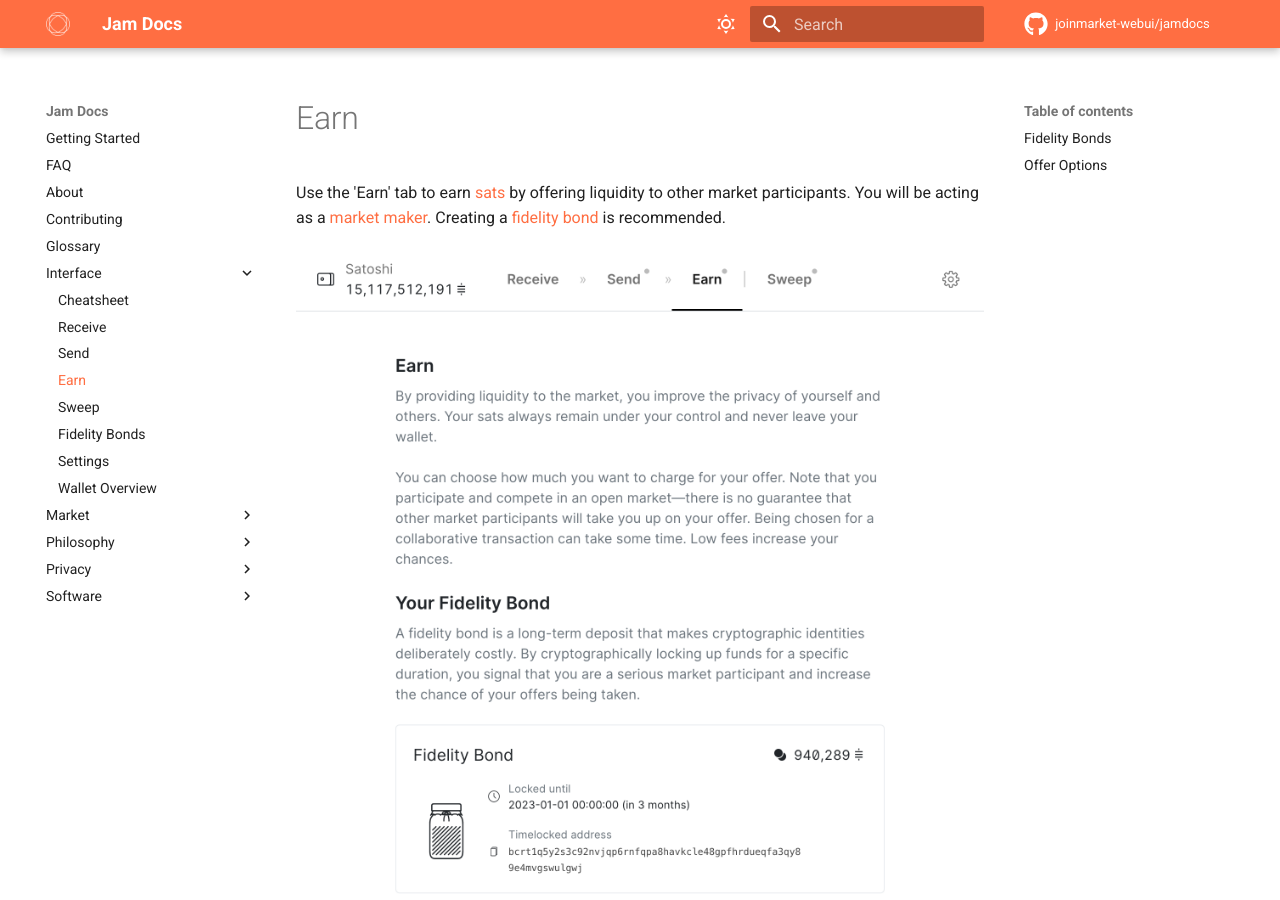
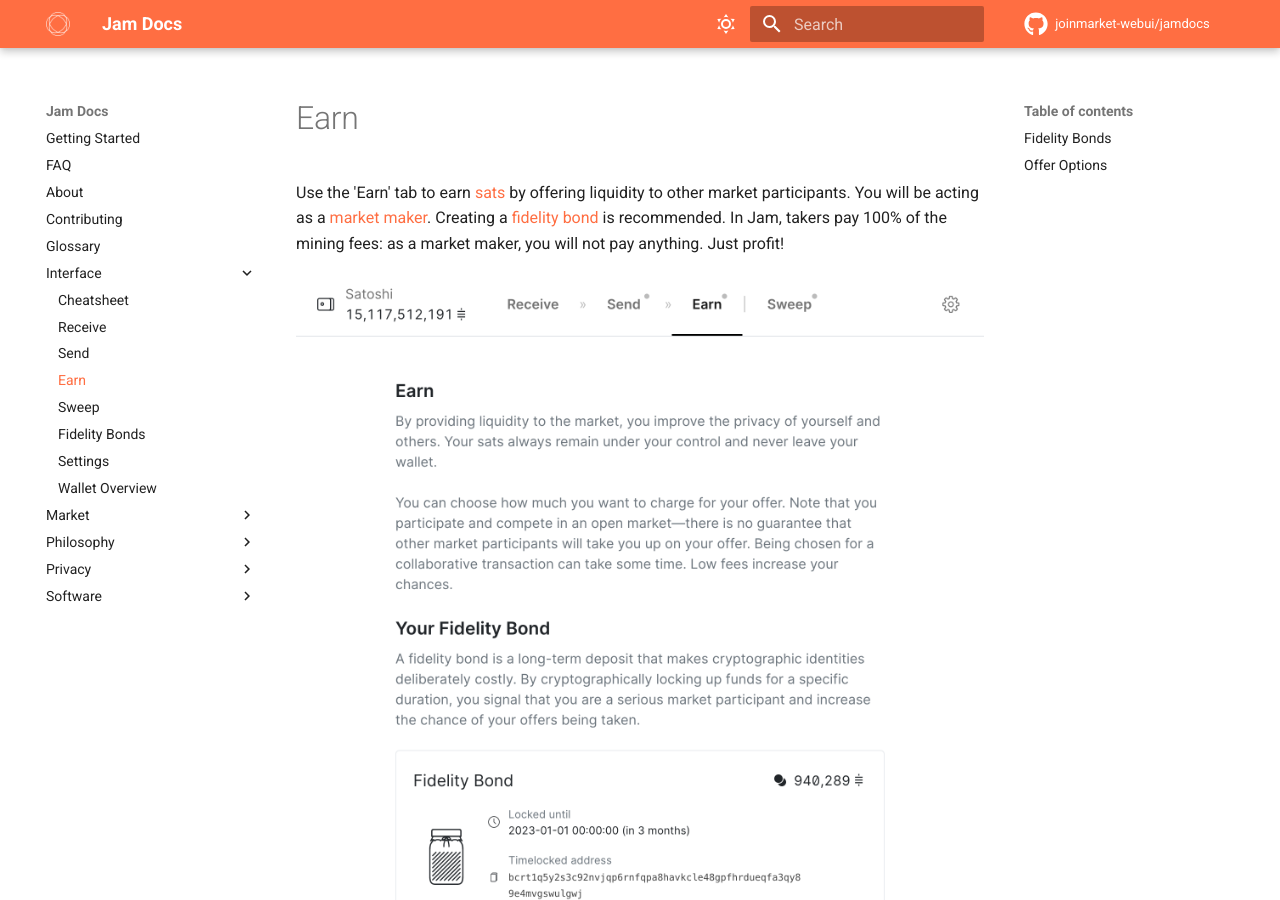
Before and after one commit to joinmarket-webui/jamdocs, an MkDocs documentation site: the page built from docs/interface/03-earn.md, in a window 1280 px wide and 900 px high. Built offline with MkDocs 1.6.1 and Material for MkDocs 9.7.7, drawn with Linux system fonts in a browser that asks for light colours; nearby versions of some CDN libraries; comment, search, counter and statistics services are not loaded.

Commit message:
[Earn page] Specify that makers won't pay mining fee

```diff
--- a/docs/interface/03-earn.md
+++ b/docs/interface/03-earn.md
@@ -3,6 +3,7 @@
 Use the 'Earn' tab to earn [sats][sats] by offering liquidity to other market
 participants. You will be acting as a [market maker][maker]. Creating a
 [fidelity bond][bond] is recommended.
+In Jam, takers pay 100% of the mining fees: as a market maker, you will not pay anything. Just profit!
 
 [sats]: /glossary/#sats
 [bond]: /glossary/#fidelity-bond
```
